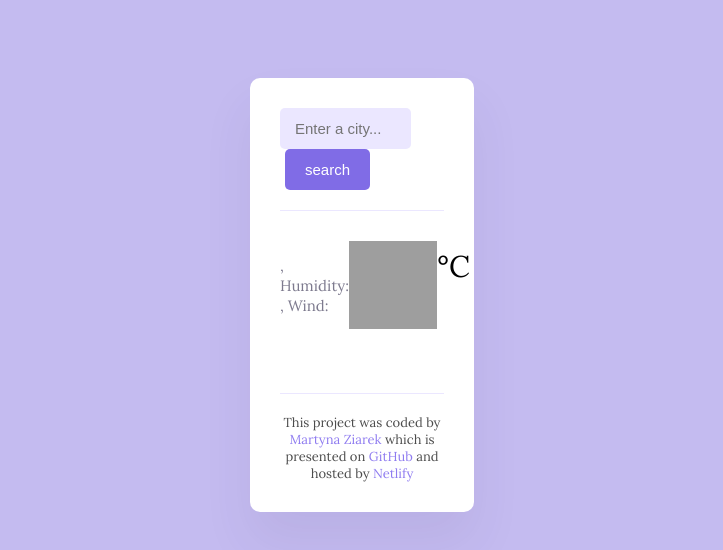
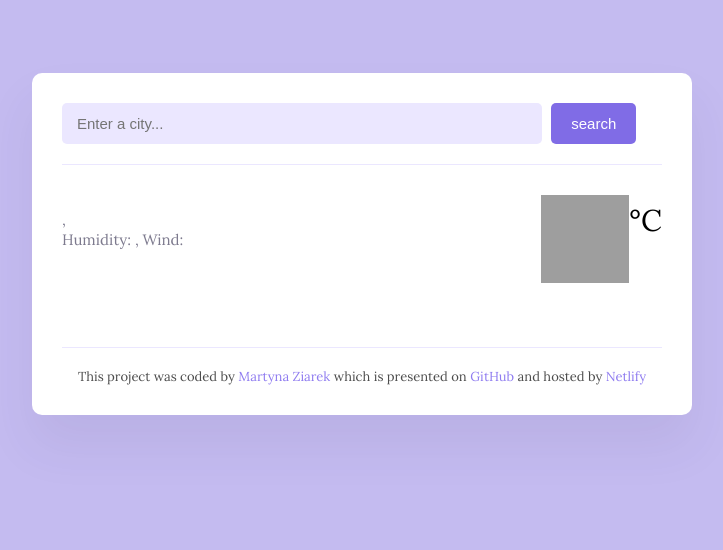
Before and after one commit to nina43/Weather-app-project, a plain HTML site: page index.html in a window 1280 px wide. Shown: the whole page, without its empty margins (278-1001 px from the left). Drawn offline with nearby package versions, Linux system fonts and the light colour scheme; no server answers; grey boxes are pictures that could not be loaded.

Commit message:
Update style.css

```diff
--- a/src/style.css
+++ b/src/style.css
@@ -28,7 +28,7 @@ main {
 .weather-app {
   background: white;
   max-width: 600px;
-  margin: 50px 500px;
+  margin: 45px auto;
   padding: 30px;
   box-shadow: 0 30px 50px rgba(65, 50, 100, 0.08);
   border-radius: 10px;
```
